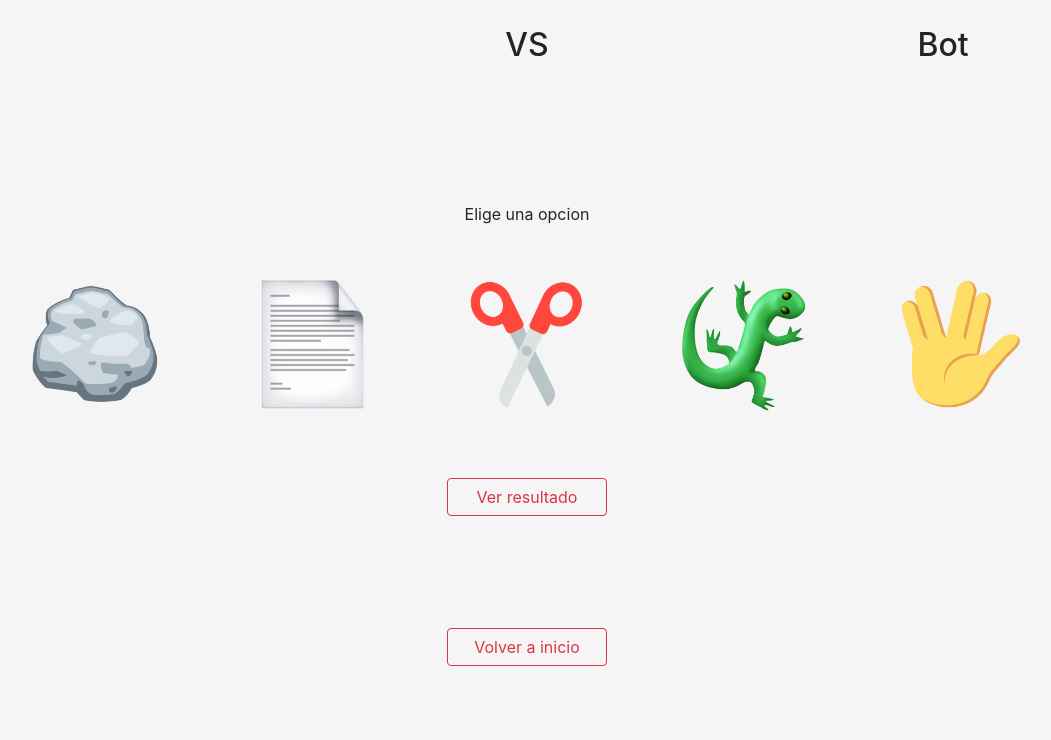
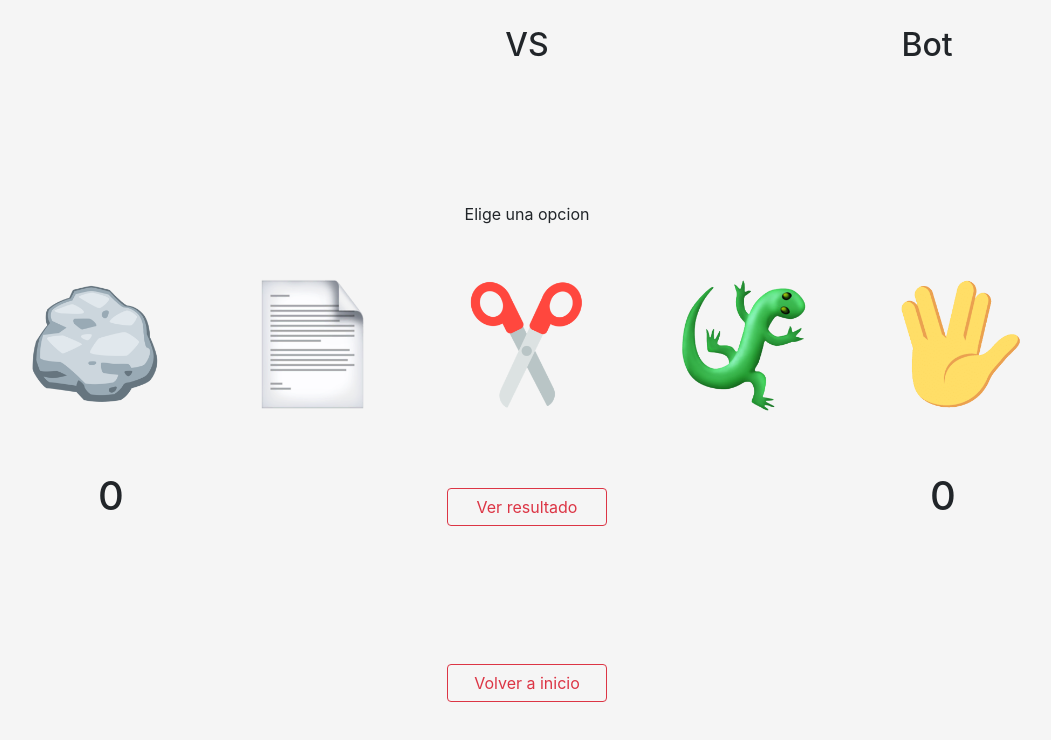
Before and after one commit to ivanJoshua98/unq-ui-ivan-san-martin-trabajo-final, a React (Create React App) app: page /play in a window 1280 px wide. Shown: the top 740 px of the page, without its empty margins (113-1164 px from the left). Built offline with nearby package versions, Linux system fonts and the light colour scheme.

Commit message:
Se agrega un contador de puntos para las partidas

```diff
--- a/src/Play.jsx
+++ b/src/Play.jsx
@@ -8,6 +8,11 @@ const Play = () => {
     const history = useHistory();
 
     const namePlayer = localStorage.getItem("namePlayer");
+
+    const [points, setPoints] = useState({
+      jugadorUno: 0,
+      jugadorDos: 0
+    })
 
     const [movePlayer, setMovePlayer] = useState({});
 
@@ -31,6 +36,11 @@ const Play = () => {
           eleccionPlayer: movePlayer.id,
           eleccionBot: moveBot.id
         })
+        setPoints({
+          jugadorUno: points.jugadorUno + 1,
+          jugadorDos: points.jugadorDos
+        })
+        console.log("Puntos jugadorUno:", points.jugadorUno,"Puntos jugadorDos: ", points.jugadorDos)
       }
       if(movePlayer.debilidades.includes(moveBot.id)){
         setResultadoPartida({
@@ -38,6 +48,11 @@ const Play = () => {
           eleccionPlayer: movePlayer.id,
           eleccionBot: moveBot.id
         })
+        setPoints({
+          jugadorUno: points.jugadorUno,
+          jugadorDos: points.jugadorDos + 1
+        })
+        console.log("Puntos jugadorUno:", points.jugadorUno,"Puntos jugadorDos: ", points.jugadorDos)
       }
       if(movePlayer.neutral === moveBot.id){
         setResultadoPartida({
@@ -54,8 +69,8 @@ const Play = () => {
             <h2 className="elections-center">{namePlayer}</h2>
             <h2 className="elections-center height margin-top">{resultadoPartida.eleccionPlayer}</h2>
           </div>
-          <div className="column component-center">
-            <h2>VS</h2>
+          <div className="column">
+            <h2 className="component-center">VS</h2>
           </div>
           <div className="column component-center">
             <h2 className="elections-center">Bot</h2>
@@ -63,13 +78,21 @@ const Play = () => {
           </div>
         </div>
         <Options setMovePlayer={setMovePlayer} setMoveBot={setMoveBot} setResult={setResultadoPartida}/>
-        <div className="component-center">
-          <div className="component-center">
-            <button onClick={setResult} className="btn btn-outline-danger button-size">
-              Ver resultado
-            </button>
+        <div className="elections-center">
+          <div className="column component-center">
+            <h1>{points.jugadorUno}</h1>
           </div>
-          <h1 className="margin height">{resultadoPartida.resultado}</h1>
+          <div className="column component-center">
+            <div className="component-center">
+              <button onClick={setResult} className="btn btn-outline-danger button-size">
+                Ver resultado
+              </button>
+            </div>
+            <h1 className="margin height">{resultadoPartida.resultado}</h1>
+          </div>
+          <div className="column component-center">
+              <h1>{points.jugadorDos}</h1>
+          </div>
         </div>
         <div className="component-center">
           <button onClick={goHome} className="btn btn-outline-danger button-size">
```
